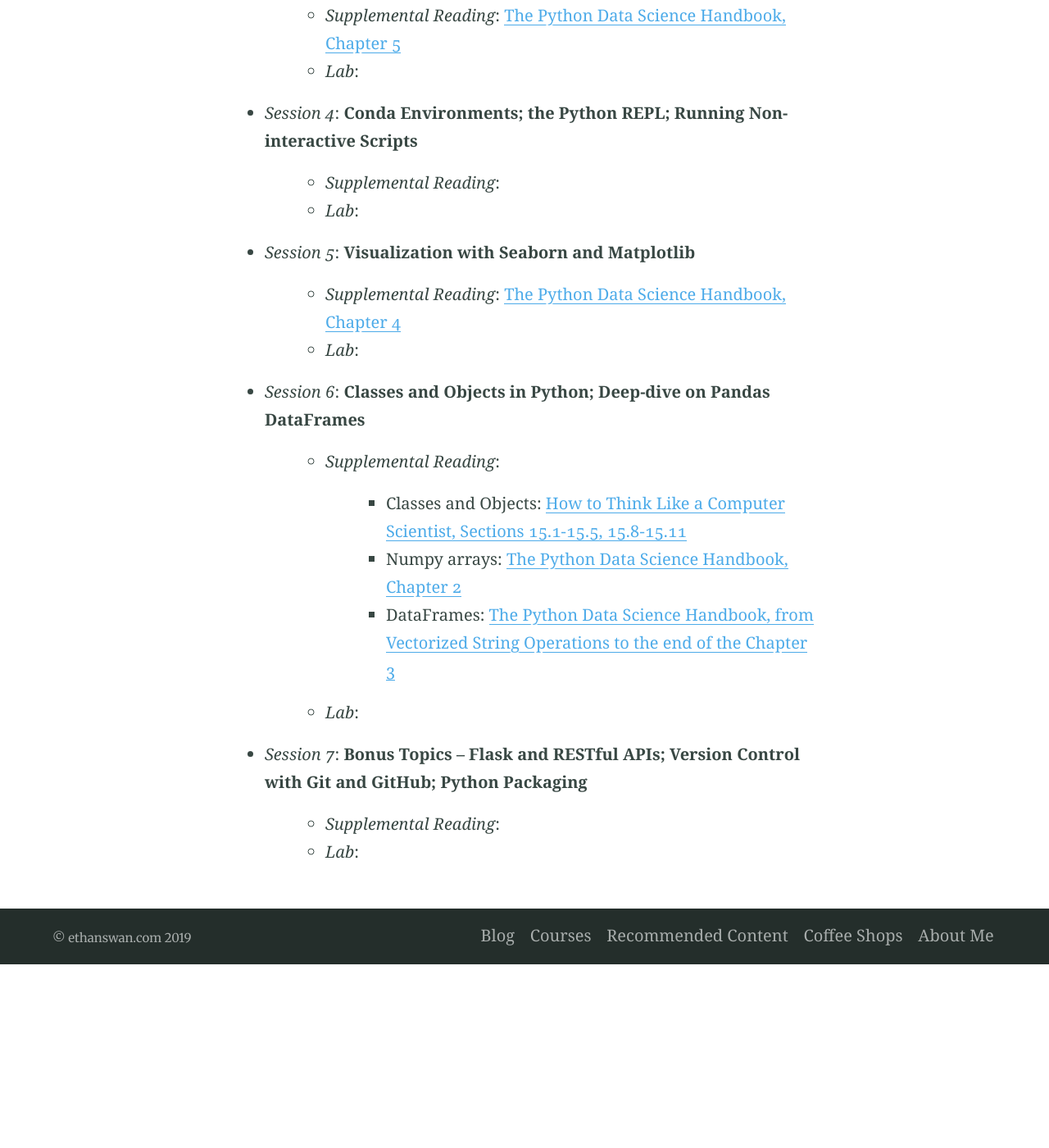
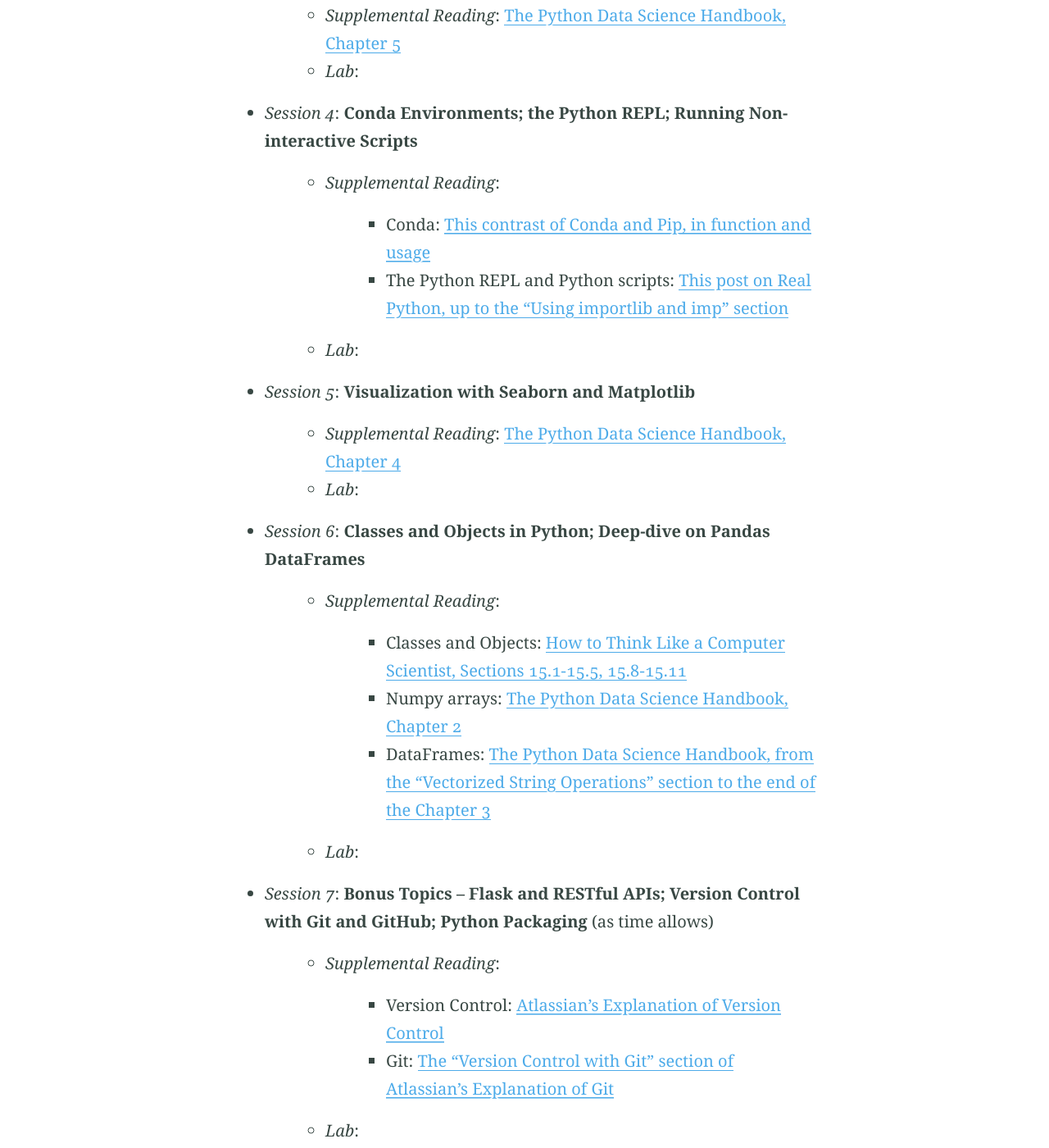
Before and after one commit to eswan18/ethanswan.com, a Jekyll site: the page built from courses/pages/python-for-ds-course.md, in a window 1280 px wide and 1400 px high, scrolled down 3301 px. Shown: the whole window at 82% size. Built offline with Jekyll 4.4.1, drawn with Linux system fonts in a browser that asks for light colours; before the commit the page ends 4477 px from its top, so only the background shows below that; some of the changed text lies outside the part shown.

Commit message:
Finish adding supplemental readings

```diff
--- a/courses/pages/python-for-ds-course.md
+++ b/courses/pages/python-for-ds-course.md
@@ -63,7 +63,7 @@
 Additional breaks will be given if time permits.
 
 - *Session 1*: **Refresher on Python and DataFrames; Importing and Exporting Beyond CSVs; Reshaping and Melting**
-  - *Supplemental Reading*: [The Python Data Science Handbook, starting at the beginning of Chapter 3 up to and including Pivot Tables](https://jakevdp.github.io/PythonDataScienceHandbook/03.00-introduction-to-pandas.html)
+  - *Supplemental Reading*: [The Python Data Science Handbook, starting at the beginning of Chapter 3 up to and including the "Pivot Tables" section](https://jakevdp.github.io/PythonDataScienceHandbook/03.00-introduction-to-pandas.html)
   - *Lab*:
 - *Session 2*: **Control Flow; Functions; the `DataFrame.apply` Method**
   - *Supplemental Reading*:
@@ -76,6 +76,8 @@
   - *Lab*:
 - *Session 4*: **Conda Environments; the Python REPL; Running Non-interactive Scripts**
   - *Supplemental Reading*:
+    - Conda: [This contrast of Conda and Pip, in function and usage](https://www.anaconda.com/understanding-conda-and-pip/)
+    - The Python REPL and Python scripts: [This post on Real Python, up to the "Using importlib and imp" section](https://realpython.com/run-python-scripts/)
   - *Lab*:
 - *Session 5*: **Visualization with Seaborn and Matplotlib**
   - *Supplemental Reading*: [The Python Data Science Handbook, Chapter 4](https://jakevdp.github.io/PythonDataScienceHandbook/04.00-introduction-to-matplotlib.html)
@@ -84,8 +86,10 @@
   - *Supplemental Reading*:
     - Classes and Objects: [How to Think Like a Computer Scientist, Sections 15.1-15.5, 15.8-15.11](http://openbookproject.net/thinkcs/python/english3e/classes_and_objects_I.html)
     - Numpy arrays: [The Python Data Science Handbook, Chapter 2](https://jakevdp.github.io/PythonDataScienceHandbook/02.00-introduction-to-numpy.html)
-    - DataFrames: [The Python Data Science Handbook, from Vectorized String Operations to the end of the Chapter 3](https://jakevdp.github.io/PythonDataScienceHandbook/03.10-working-with-strings.html)
+    - DataFrames: [The Python Data Science Handbook, from the "Vectorized String Operations" section to the end of the Chapter 3](https://jakevdp.github.io/PythonDataScienceHandbook/03.10-working-with-strings.html)
   - *Lab*:
-- *Session 7*: **Bonus Topics -- Flask and RESTful APIs; Version Control with Git and GitHub; Python Packaging**
+- *Session 7*: **Bonus Topics -- Flask and RESTful APIs; Version Control with Git and GitHub; Python Packaging** (as time allows)
   - *Supplemental Reading*:
+    - Version Control: [Atlassian's Explanation of Version Control](https://www.atlassian.com/git/tutorials/what-is-version-control)
+    - Git: [The "Version Control with Git" section of Atlassian's Explanation of Git](https://www.atlassian.com/git/tutorials/what-is-git#version-control-with-git)
   - *Lab*:
```
